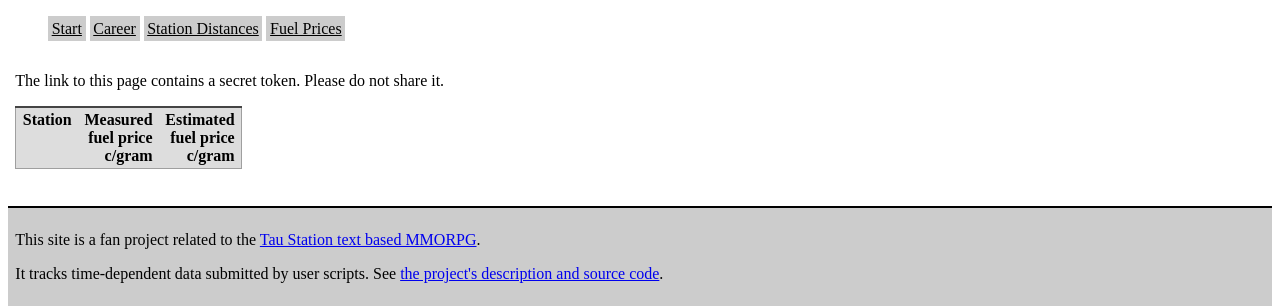
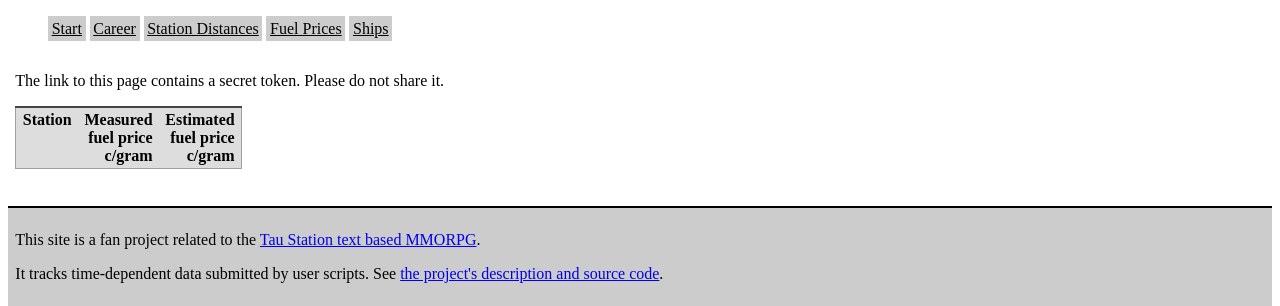
Before and after one commit to taustation-fan/universal-tau-tracker, a Flask app: template utt/templates/fuel_refuel.html in a window 1280 px wide. Shown: the top 306 px of the page. Run offline with Flask 2, Linux system fonts and the light colour scheme; the template is opened without the code that fills it, so the values that code supplies are empty; parts of the project's set-up code (start-up, migrations or seed data) failed here and were passed over.

Commit message:
Link to ship registry

```diff
--- a/utt/templates/base.html
+++ b/utt/templates/base.html
@@ -14,6 +14,7 @@
             <li><a href="/career">Career</a></li>
             <li><a href="/distance">Station Distances</a></li>
             <li><a href="/fuel">Fuel Prices</a></li>
+            <li><a href="/ship">Ships</a></li>
         </ul>
     </nav>
     <main id="content">
```
